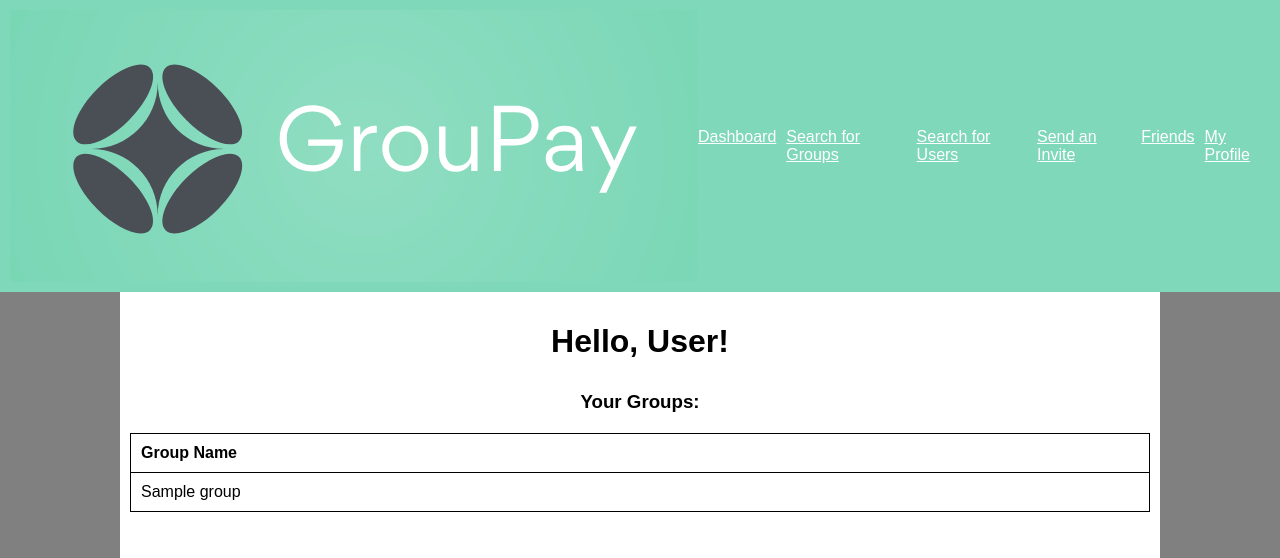
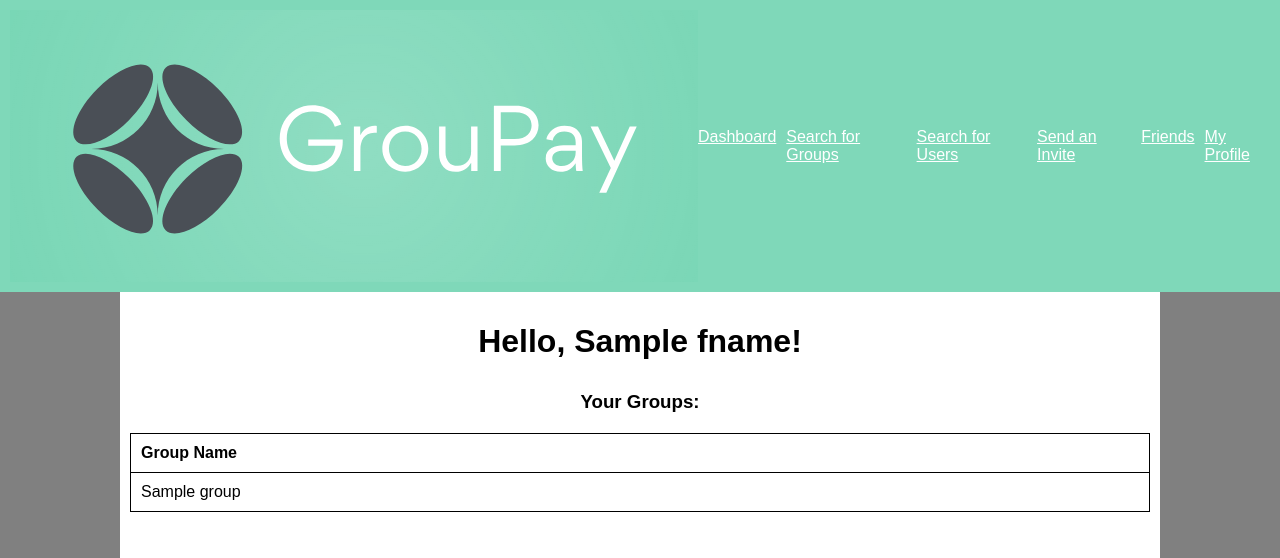
Before and after one commit to IAE21/GrouPay, a Flask app: template templates/dashboard.html in a window 1280 px wide. Shown: the top 558 px of the page. Run offline with Flask 3, Linux system fonts and the light colour scheme; the template is opened without the code that fills it: most values are stand-ins (such as "Sample title", 1, 10 or a date in 2020); some libraries are stand-ins or nearby versions.

Commit message:
Introduced surface-level session management and role-based access to different features

```diff
--- a/app.py
+++ b/app.py
@@ -1,18 +1,27 @@
-from flask import Flask, render_template, request, redirect, url_for, flash
+from flask import Flask, render_template, session, request, redirect, url_for, flash
+from flask_login import login_user, login_required, logout_user, current_user, LoginManager
 from flask_mysqldb import MySQL
 from mysql.connector import Error
+from functools import wraps
 import setup
 
 app = Flask(__name__)
 app.secret_key = 'cmills'
+
+login_manager = LoginManager()
+login_manager.init_app(app)
 
 app.config["MYSQL_HOST"] = "localhost"
 app.config["MYSQL_USER"] = "root"
 app.config["MYSQL_PASSWORD"] = "mysql123"
 app.config["MYSQL_DB"] = "groupay"
 
+mysql = MySQL(app)
 
-mysql = MySQL(app)
+@login_manager.user_loader
+def load_user(uid):
+    current_user = auth.get_user(uid)
+    return current_user
 
 @app.route('/')
 def home():
@@ -28,7 +37,14 @@ def login():
             cur = mysql.connection.cursor()
             valid = cur.execute("SELECT 1 FROM USERS WHERE username=%s AND password=%s", (uname, pword))
             if valid != 0:
-                return render_template('dashboard.html')
+                cur.execute("SELECT * FROM USERS WHERE username=%s AND password=%s", (uname, pword))
+                results = cur.fetchall()
+                session['firstname'] = results[0][1]
+                session['lastname'] = results[0][2]
+                session['company'] = results[0][3]
+                session['username'] = results[0][4]
+                session['role'] = results[0][6]
+                return render_template('dashboard.html', role=session['role'], fname=session['firstname'])
             flash('Incorrect username or password.', category='error')
         except Error as e:
             print(e)
@@ -63,7 +79,7 @@ def register():
 
 @app.route('/dashboard', methods=['GET'])
 def dashboard():
-    return render_template('dashboard.html')
+    return render_template('dashboard.html', role=session['role'], fname=session['firstname'])
 
 if __name__ == '__main__':
     app.run(debug=True)
--- a/templates/dashboard.html
+++ b/templates/dashboard.html
@@ -89,6 +89,9 @@
 		<div class="top"><img src="{{url_for('static', filename='images/logo.png')}}" alt="GrouPay">
 			<div class="links">
 				<div><a href="/dashboard" style="color: white;">Dashboard</a></div>
+				{% if role == 1 %}
+				<div><a href="/dashboard" style="color: white;">Create New Billing Group</a></div>
+				{% endif %}
 				<div><a href = "/dashboard" style="color: white;">Search for Groups</a></div>
 				<div><a href = "/dashboard" style="color: white;">Search for Users</a></div>
 				<div><a href = "/dashboard" style="color: white;">Send an Invite</a></div>
@@ -101,7 +104,7 @@
       	<div class="middle">
 			<div class = "center">
 				<div class = "centerform">
-					<h1>Hello, User!</h1>
+					<h1>Hello, {{ fname }}!</h1>
 				</div>
 				<div class="centertable">
 					<h3>Your Groups:</h3>
```
